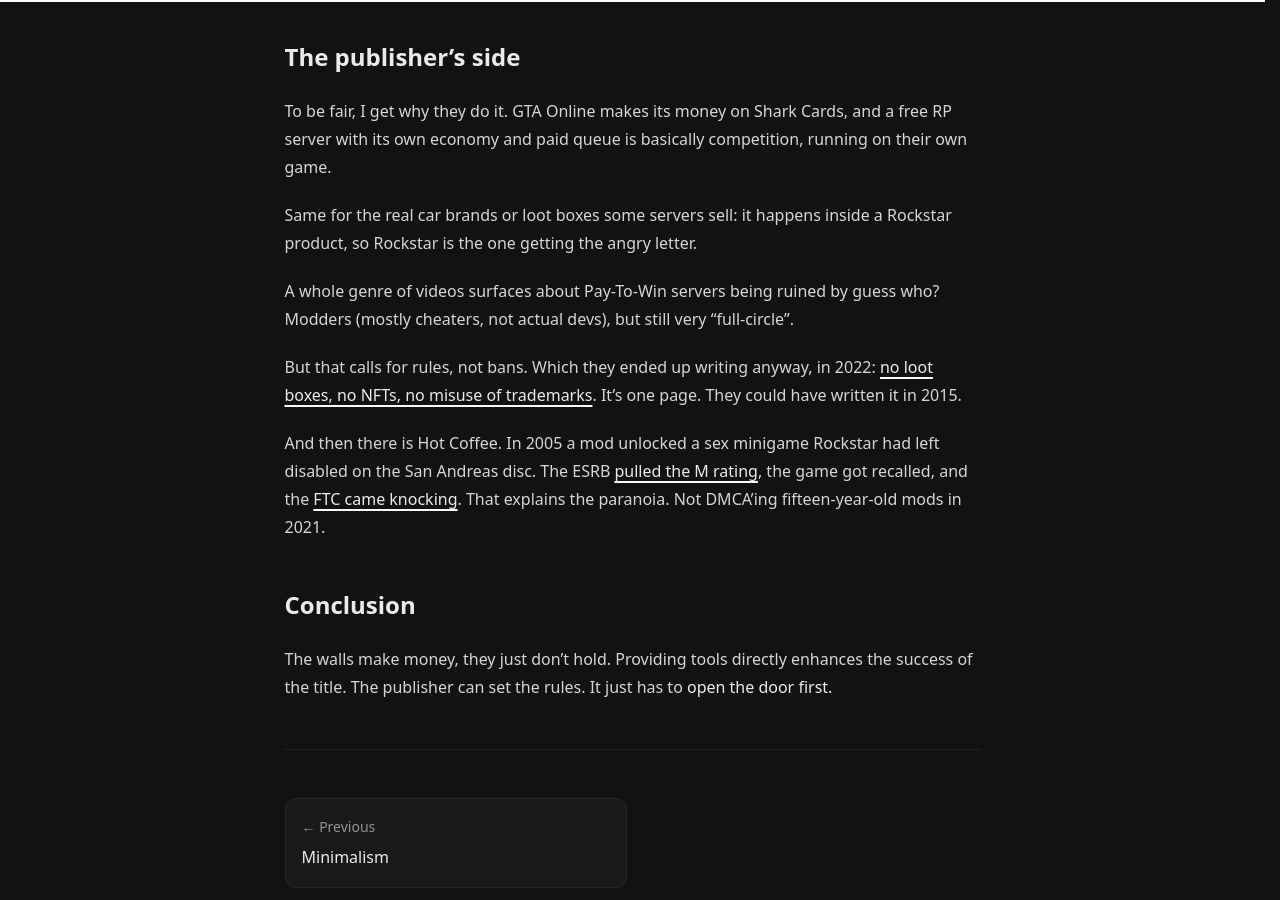
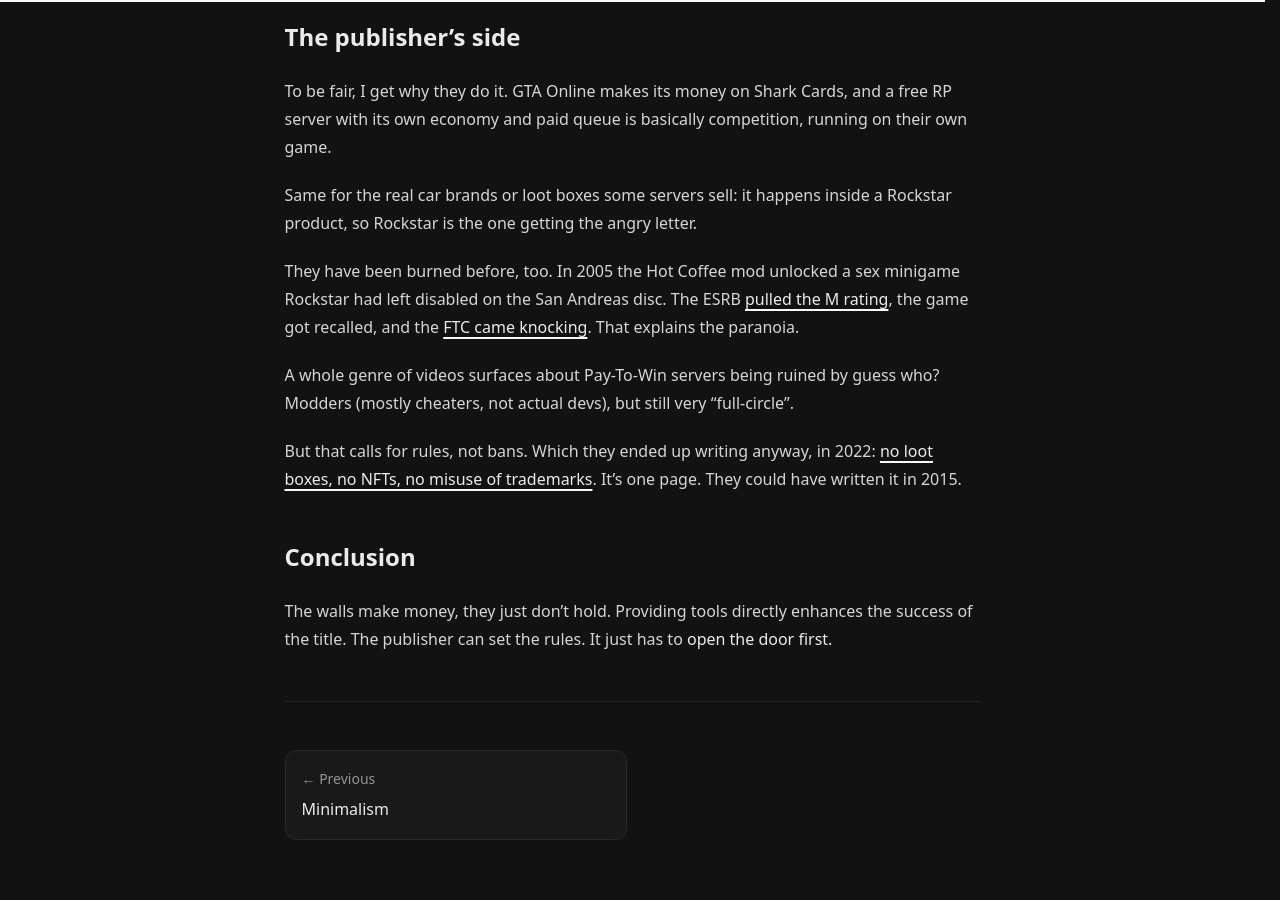
Before and after one commit to h8d13/dontreadthedocs, a Jekyll site: the page built from _notes/modding-wizards.md, in a window 1280 px wide and 900 px high, scrolled down 8287 px. Built offline with Jekyll 4.4.1, drawn with Linux system fonts in a browser that asks for light colours; some of the changed text lies outside the part shown.

Commit message:
misc
Signed-off-by: h8d13 <hadean-eon-dev@proton.me>

```diff
--- a/_notes/modding-wizards.md
+++ b/_notes/modding-wizards.md
@@ -205,9 +205,8 @@ I figure pirates will be playing it before December at a playable framerate.
 On November 2, 2026, seventeen days before
 launch, the homebrew FTP server for PS5 [gained kernel offsets][ps5-offsets] for
 firmware 14.20 and 14.22. Two lines, reusing the address already known for 14.00
-and 14.10. File access, not a pirated copy.
-
-Or Xbox emulators currently racing.
+and 14.10. File access, not a pirated copy. Xbox emulators are racing on their
+side too.
 
 ## Case study: FiveM, from banned to bought
 
@@ -315,17 +314,17 @@ running on their own game.
 Same for the real car brands or loot boxes some servers sell: it happens inside a
 Rockstar product, so Rockstar is the one getting the angry letter.
 
+They have been burned before, too. In 2005 the Hot Coffee mod unlocked a sex minigame
+Rockstar had left disabled on the San Andreas disc. The ESRB
+[pulled the M rating][hotcoffee-esrb], the game got recalled, and the
+[FTC came knocking][hotcoffee-ftc]. That explains the paranoia.
+
 A whole genre of videos surfaces about Pay-To-Win servers being ruined by guess who?
 Modders (mostly cheaters, not actual devs), but still very "full-circle".
 
 But that calls for rules, not bans. Which they ended up writing anyway, in 2022:
 [no loot boxes, no NFTs, no misuse of trademarks][rp-policy]. It's one page.
 They could have written it in 2015.
-
-And then there is Hot Coffee. In 2005 a mod unlocked a sex minigame Rockstar had
-left disabled on the San Andreas disc. The ESRB [pulled the M rating][hotcoffee-esrb],
-the game got recalled, and the [FTC came knocking][hotcoffee-ftc]. That explains
-the paranoia. Not DMCA'ing fifteen-year-old mods in 2021.
 
 ## Conclusion
 
```
Also changed, not shown: other parts of _notes/modding-wizards.md (+1 -1 lines).
